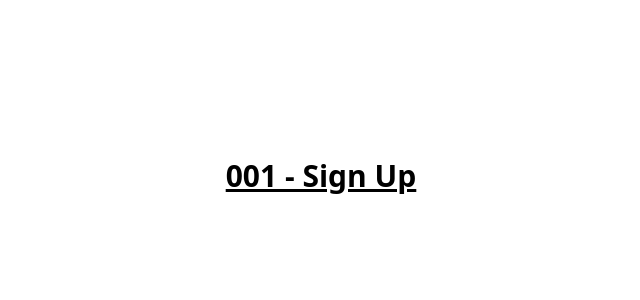
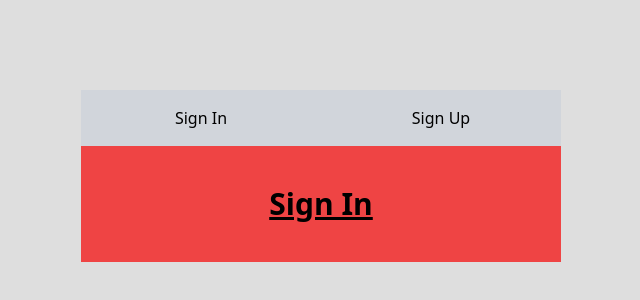
Before and after one commit to StereoPT/daily-ui, a Vue app in the folder 001-signup/: page / in a window 1280 px wide. Shown: the part 224-524 px from the top of the page, without its empty margins (319-959 px from the left). Built offline with nearby package versions, Linux system fonts and the light colour scheme.

Commit message:
Working Tabs

```diff
--- a/001-signup/src/App.vue
+++ b/001-signup/src/App.vue
@@ -1,15 +1,57 @@
 <template>
-  <div class="flex h-screen justify-center items-center">
-    <h1 class="text-3xl font-bold underline">
-      001 - Sign Up
-    </h1>
+  <div class="w-full px-10 mx-auto">
+    <div class="h-screen flex justify-center items-center">
+      <!-- Form Container -->
+      <div class="form-container bg-red-500">
+        <div class="flex text-center">
+          <!-- Form Tabs -->
+          <div class="flex-1 py-4 bg-gray-300 cursor-pointer" @click="toggleTab('signin')">
+            <a>Sign In</a>
+          </div>
+          <div class="flex-1 py-4 bg-gray-300 cursor-pointer" @click="toggleTab('signup')">
+            <a>Sign Up</a>
+          </div>
+        </div>
+        <div class="text-center py-10" v-if="signInTab">
+          <!-- Sign In Form -->
+          <h1 class="text-3xl font-bold underline">
+            Sign In
+          </h1>
+        </div>
+        <div class="text-center py-10" v-else>
+          <!-- Sign Up Form -->
+          <h1 class="text-3xl font-bold underline">
+            Sign Up
+          </h1>
+        </div>
+      </div>
+    </div>
   </div>
 </template>
 
 <script>
 export default {
-  name: 'App'
+  name: '001-SignUp',
+  data() {
+    return {
+      signInTab: true
+    }
+  },
+  methods: {
+    toggleTab(btn) {
+      if(btn === 'signin') this.signInTab = true;
+      else if(btn === 'signup') this.signInTab = false;
+    }
+  }
 }
 </script>
 
-<style scoped> </style>
+<style>
+  body {
+    background-color: #dedede;
+  }
+
+  .form-container {
+    min-width: 480px;
+  }
+</style>
```
